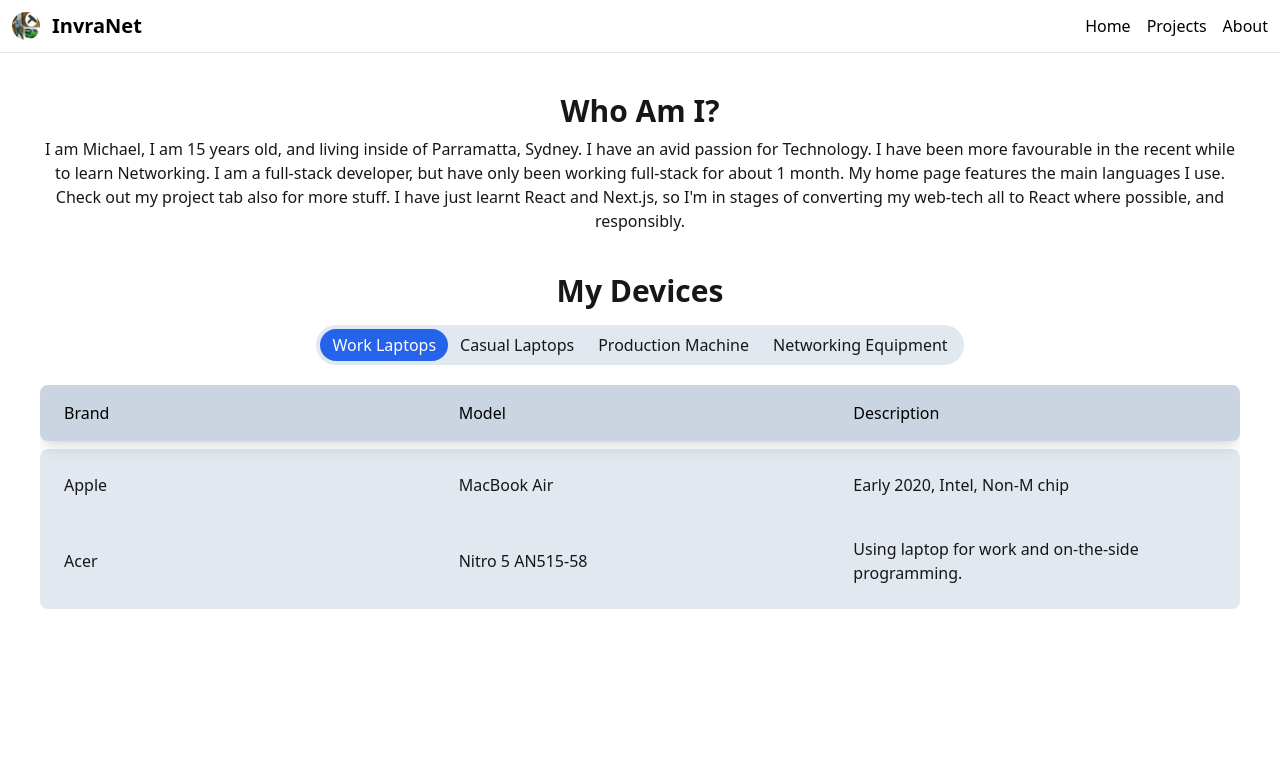
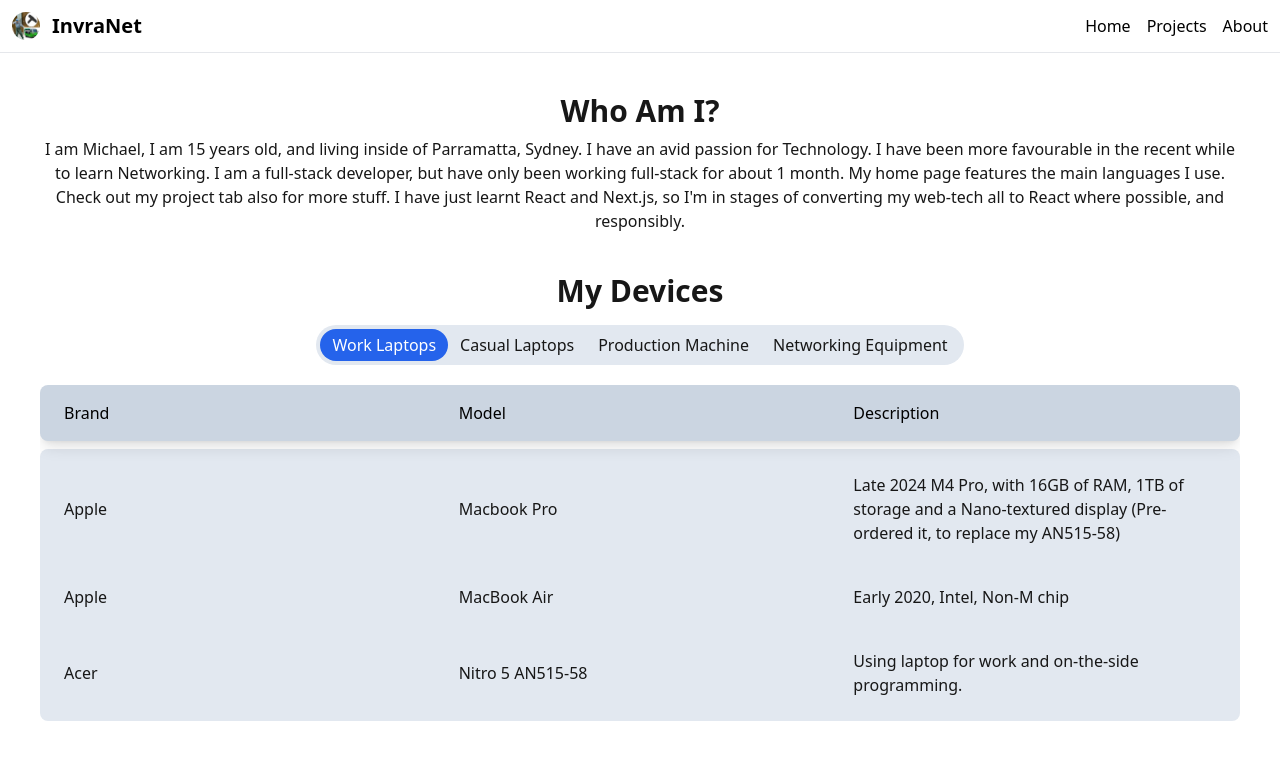
Before and after one commit to InvraNet/website, a Next.js app: page /about in a window 1280 px wide. Shown: the top 760 px of the page. Built offline with nearby package versions, Linux system fonts and the light colour scheme.

Commit message:
Add: new device and fix hover colour being shit.

```diff
--- a/src/app/about/page.tsx
+++ b/src/app/about/page.tsx
@@ -22,6 +22,7 @@
 
   const deviceDetails: DeviceDetails = {
     'Work Laptops': [
+      { brand: 'Apple', model: 'Macbook Pro', description: 'Late 2024 M4 Pro, with 16GB of RAM, 1TB of storage and a Nano-textured display (Pre-ordered it, to replace my AN515-58)', url: '' },
       { brand: 'Apple', model: 'MacBook Air', description: 'Early 2020, Intel, Non-M chip', url: 'https://support.apple.com/en-us/111991' },
       { brand: 'Acer', model: 'Nitro 5 AN515-58', description: 'Using laptop for work and on-the-side programming.', url: 'https://www.acer.com/au-en/laptops/nitro/nitro-5/pdp/NH.QFHSA.002' }
     ],
@@ -90,7 +91,7 @@
                   href={device.url}
                   target="_blank"
                   rel="noopener noreferrer"
-                  className="flex hover:bg-slate-300 dark:hover:bg-slate-800 hover:rounded-lg items-center m-2"
+                  className="flex hover:bg-slate-300 dark:hover:bg-zinc-800 hover:rounded-lg items-center m-2"
                 >
                   <div className="flex-1 p-4">{device.brand}</div>
                   <div className="flex-1 p-4">{device.model}</div>
```
